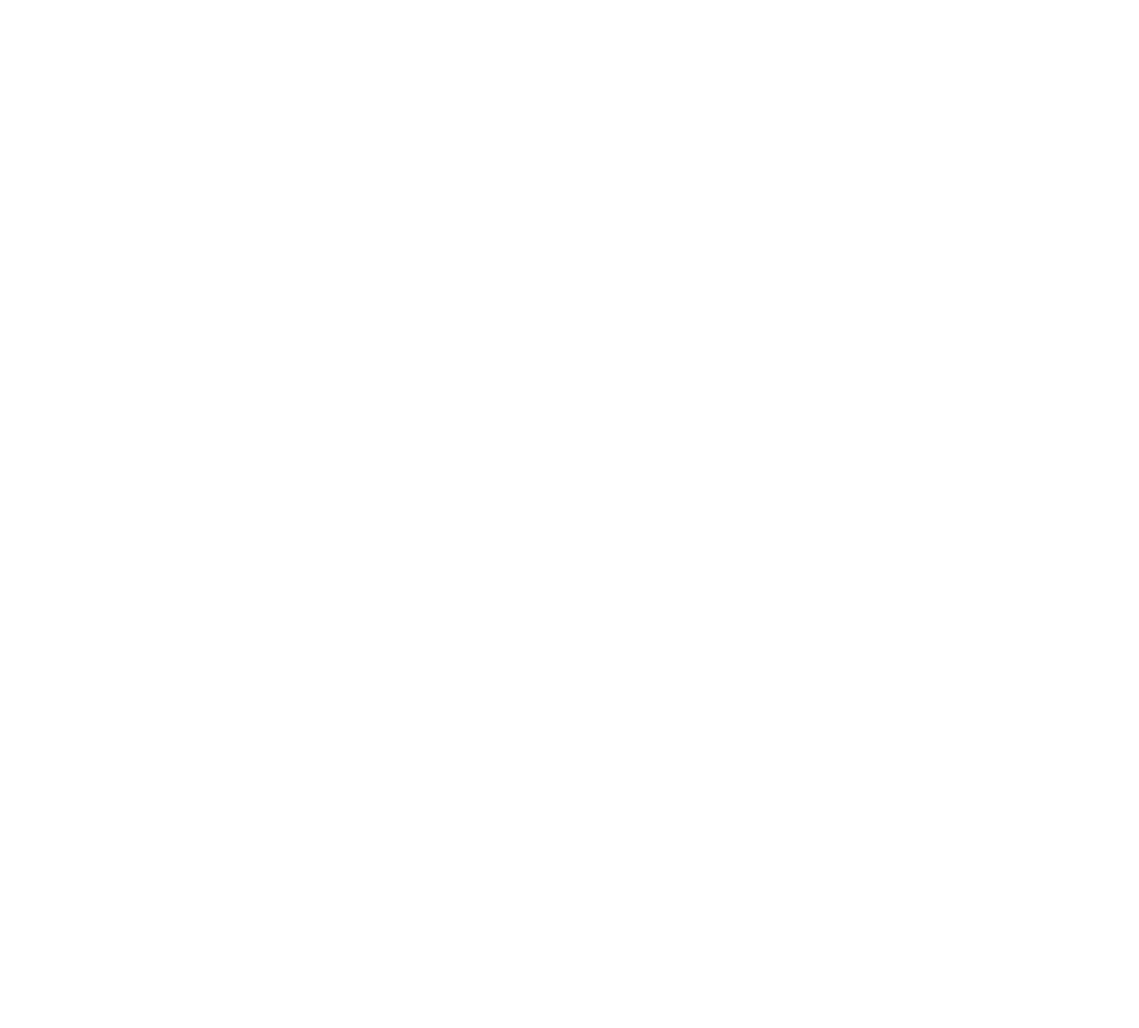
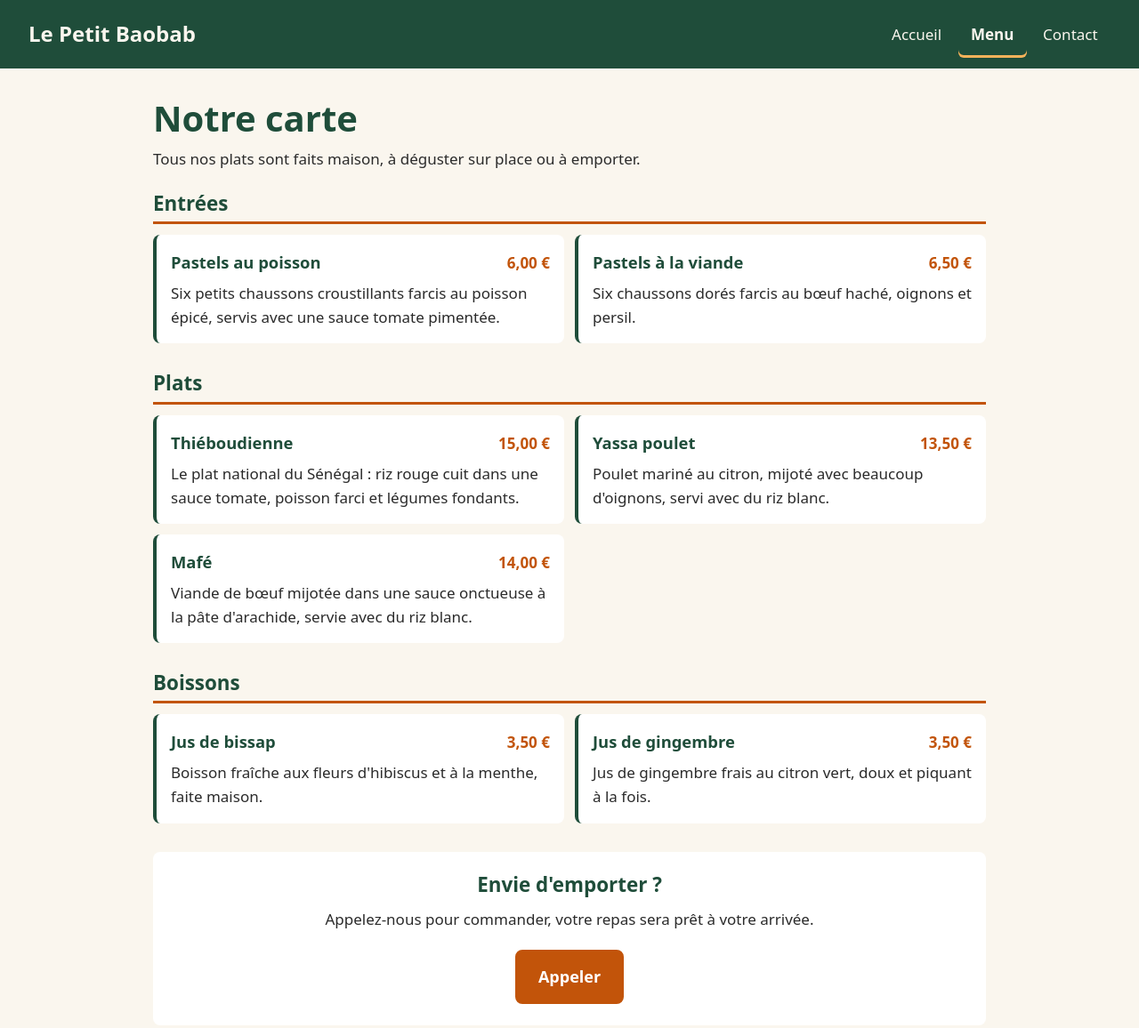
Before and after one commit to mmboup1/site-restaurant, a plain HTML site: page menu.html in a window 1280 px wide. Shown: the top 1156 px of the page at 89% size. Before the commit the page ends 800 px from the top, so only its background shows below. Drawn offline with Linux system fonts and the light colour scheme.

Commit message:
Ajout de la page Menu (menu.html) avec la carte du restaurant
Co-Authored-By: Claude Opus 5.5 <noreply@anthropic.com>

```diff
--- a/css/style.css
+++ b/css/style.css
@@ -260,6 +260,81 @@ a:focus-visible {
   margin: 0 0 1rem;
 }
 
+/* ----- Page Menu : la carte ----- */
+.carte {
+  max-width: var(--largeur-max);
+  margin: 0 auto;         /* centre la carte dans la page */
+  padding: 1.5rem 1rem 2.5rem;
+}
+
+.carte-intro {
+  margin: 0 0 1.5rem;
+}
+
+.carte-categorie {
+  margin-bottom: 2rem;
+}
+
+/* Le titre de chaque catégorie est souligné d'un trait orange */
+.carte-categorie h2 {
+  padding-bottom: 0.4rem;
+  border-bottom: 3px solid var(--orange);
+}
+
+/* La liste des plats, sans puces */
+.carte-liste {
+  list-style: none;
+  margin: 0;
+  padding: 0;
+  display: grid;          /* grille : une colonne sur téléphone */
+  gap: 0.75rem;
+}
+
+/* Chaque plat est une petite carte blanche */
+.plat {
+  background-color: #ffffff;
+  padding: 1rem;
+  border-radius: 8px;
+  border-left: 4px solid var(--vert);
+}
+
+/* Le nom du plat à gauche, le prix à droite, sur la même ligne */
+.plat-entete {
+  display: flex;
+  justify-content: space-between;
+  align-items: baseline;  /* aligne le nom et le prix sur la ligne du texte */
+  gap: 1rem;
+}
+
+.plat h3 {
+  margin: 0;
+  font-size: 1.15rem;
+  color: var(--vert);
+}
+
+.plat-prix {
+  margin: 0;
+  font-weight: 700;
+  color: var(--orange);
+  white-space: nowrap;    /* le prix reste toujours sur une seule ligne */
+}
+
+.plat-description {
+  margin: 0.4rem 0 0;
+}
+
+/* Encadré "Envie d'emporter ?" en bas de la carte */
+.carte-emporter {
+  padding: 1.5rem 1rem;
+  text-align: center;
+  background-color: #ffffff;
+  border-radius: 8px;
+}
+
+.carte-emporter p {
+  margin: 0 0 1.25rem;
+}
+
 /* ----- Pied de page ----- */
 .pied-de-page {
   background-color: var(--vert);
@@ -344,6 +419,20 @@ a:focus-visible {
     padding: 2rem 2rem 3rem;
   }
 
+  /* Page Menu : plus d'espace, et deux plats par ligne */
+  .carte {
+    padding: 2rem 2rem 3rem;
+  }
+
+  .carte-liste {
+    grid-template-columns: 1fr 1fr;
+  }
+
+  /* Le bouton "Appeler" ne prend pas toute la largeur */
+  .carte-emporter .bouton {
+    display: inline-block;
+  }
+
   /* Pied de page : adresse et horaires côte à côte */
   .pied-de-page {
     display: flex;
--- a/menu.html
+++ b/menu.html
@@ -0,0 +1,176 @@
+<!DOCTYPE html>
+<html lang="fr">
+<head>
+  <!-- Encodage des caractères : indispensable pour les accents -->
+  <meta charset="UTF-8">
+  <!-- Adapte la largeur de la page à l'écran du téléphone -->
+  <meta name="viewport" content="width=device-width, initial-scale=1.0">
+  <title>La carte - Le Petit Baobab, restaurant africain à Poitiers</title>
+  <!-- Feuille de style commune à toutes les pages -->
+  <link rel="stylesheet" href="css/style.css">
+</head>
+<body>
+
+  <!-- ===== EN-TÊTE : identique sur toutes les pages ===== -->
+  <header class="en-tete">
+    <a class="logo" href="index.html">Le Petit Baobab</a>
+
+    <!-- Bouton "hamburger" (trois traits) : visible seulement sur téléphone.
+         aria-expanded dit aux lecteurs d'écran si le menu est ouvert ou fermé.
+         aria-controls indique quel élément le bouton ouvre (id="menu-principal"). -->
+    <button class="bouton-menu" type="button" aria-label="Ouvrir le menu"
+            aria-expanded="false" aria-controls="menu-principal">
+      <span class="bouton-menu-traits" aria-hidden="true"></span>
+    </button>
+
+    <nav class="navigation" id="menu-principal" aria-label="Menu principal">
+      <ul>
+        <li><a href="index.html">Accueil</a></li>
+        <!-- aria-current indique la page sur laquelle on se trouve -->
+        <li><a href="menu.html" aria-current="page">Menu</a></li>
+        <li><a href="contact.html">Contact</a></li>
+      </ul>
+    </nav>
+  </header>
+
+  <!-- ===== CONTENU PRINCIPAL : la carte du restaurant ===== -->
+  <main class="carte">
+
+    <h1>Notre carte</h1>
+    <p class="carte-intro">
+      Tous nos plats sont faits maison, à déguster sur place ou à emporter.
+    </p>
+
+    <!-- Chaque catégorie est une section avec son titre (h2).
+         Chaque plat est un élément de liste avec son nom (h3),
+         son prix et sa description. -->
+
+    <!-- ----- Entrées ----- -->
+    <section class="carte-categorie">
+      <h2>Entrées</h2>
+      <ul class="carte-liste">
+        <li class="plat">
+          <div class="plat-entete">
+            <h3>Pastels au poisson</h3>
+            <!-- &nbsp; : espace insécable, le prix ne se coupe pas en deux -->
+            <p class="plat-prix">6,00&nbsp;€</p>
+          </div>
+          <p class="plat-description">
+            Six petits chaussons croustillants farcis au poisson épicé,
+            servis avec une sauce tomate pimentée.
+          </p>
+        </li>
+        <li class="plat">
+          <div class="plat-entete">
+            <h3>Pastels à la viande</h3>
+            <p class="plat-prix">6,50&nbsp;€</p>
+          </div>
+          <p class="plat-description">
+            Six chaussons dorés farcis au bœuf haché, oignons et persil.
+          </p>
+        </li>
+      </ul>
+    </section>
+
+    <!-- ----- Plats ----- -->
+    <section class="carte-categorie">
+      <h2>Plats</h2>
+      <ul class="carte-liste">
+        <li class="plat">
+          <div class="plat-entete">
+            <h3>Thiéboudienne</h3>
+            <p class="plat-prix">15,00&nbsp;€</p>
+          </div>
+          <p class="plat-description">
+            Le plat national du Sénégal : riz rouge cuit dans une sauce tomate,
+            poisson farci et légumes fondants.
+          </p>
+        </li>
+        <li class="plat">
+          <div class="plat-entete">
+            <h3>Yassa poulet</h3>
+            <p class="plat-prix">13,50&nbsp;€</p>
+          </div>
+          <p class="plat-description">
+            Poulet mariné au citron, mijoté avec beaucoup d'oignons,
+            servi avec du riz blanc.
+          </p>
+        </li>
+        <li class="plat">
+          <div class="plat-entete">
+            <h3>Mafé</h3>
+            <p class="plat-prix">14,00&nbsp;€</p>
+          </div>
+          <p class="plat-description">
+            Viande de bœuf mijotée dans une sauce onctueuse à la pâte d'arachide,
+            servie avec du riz blanc.
+          </p>
+        </li>
+      </ul>
+    </section>
+
+    <!-- ----- Boissons ----- -->
+    <section class="carte-categorie">
+      <h2>Boissons</h2>
+      <ul class="carte-liste">
+        <li class="plat">
+          <div class="plat-entete">
+            <h3>Jus de bissap</h3>
+            <p class="plat-prix">3,50&nbsp;€</p>
+          </div>
+          <p class="plat-description">
+            Boisson fraîche aux fleurs d'hibiscus et à la menthe, faite maison.
+          </p>
+        </li>
+        <li class="plat">
+          <div class="plat-entete">
+            <h3>Jus de gingembre</h3>
+            <p class="plat-prix">3,50&nbsp;€</p>
+          </div>
+          <p class="plat-description">
+            Jus de gingembre frais au citron vert, doux et piquant à la fois.
+          </p>
+        </li>
+      </ul>
+    </section>
+
+    <!-- Rappel pour commander à emporter -->
+    <section class="carte-emporter">
+      <h2>Envie d'emporter ?</h2>
+      <p>Appelez-nous pour commander, votre repas sera prêt à votre arrivée.</p>
+      <!-- Lien tel: : sur téléphone, il lance directement l'appel -->
+      <a class="bouton bouton-principal" href="tel:+33500000000">Appeler</a>
+    </section>
+
+  </main>
+
+  <!-- ===== PIED DE PAGE : identique sur toutes les pages ===== -->
+  <footer class="pied-de-page">
+    <div class="pied-bloc">
+      <h2>Adresse</h2>
+      <!-- La balise address sert à indiquer des coordonnées -->
+      <address>
+        Le Petit Baobab<br>
+        12 rue Exemple<br>
+        86000 Poitiers<br>
+        <a href="tel:+33500000000">05 00 00 00 00</a>
+      </address>
+    </div>
+
+    <div class="pied-bloc">
+      <h2>Horaires</h2>
+      <p>
+        Mardi au samedi<br>
+        12h - 14h30 et 19h - 22h30
+      </p>
+      <p>Fermé dimanche et lundi</p>
+    </div>
+
+    <p class="mention">Site exemple : ce restaurant est inventé.</p>
+  </footer>
+
+  <!-- Le JavaScript commun à toutes les pages (bouton du menu sur téléphone).
+       defer : le script s'exécute une fois toute la page lue. -->
+  <script src="js/main.js" defer></script>
+</body>
+</html>
```
